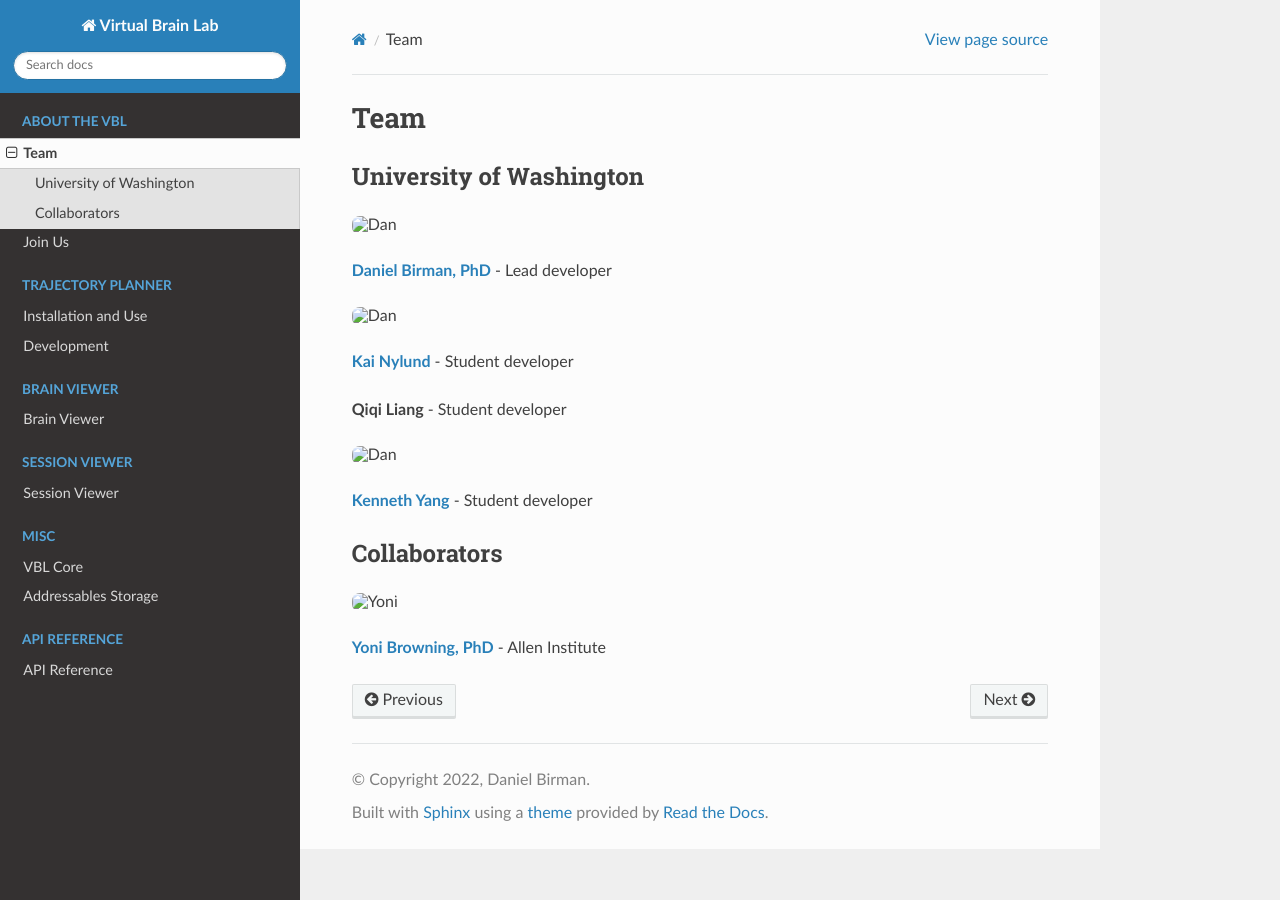
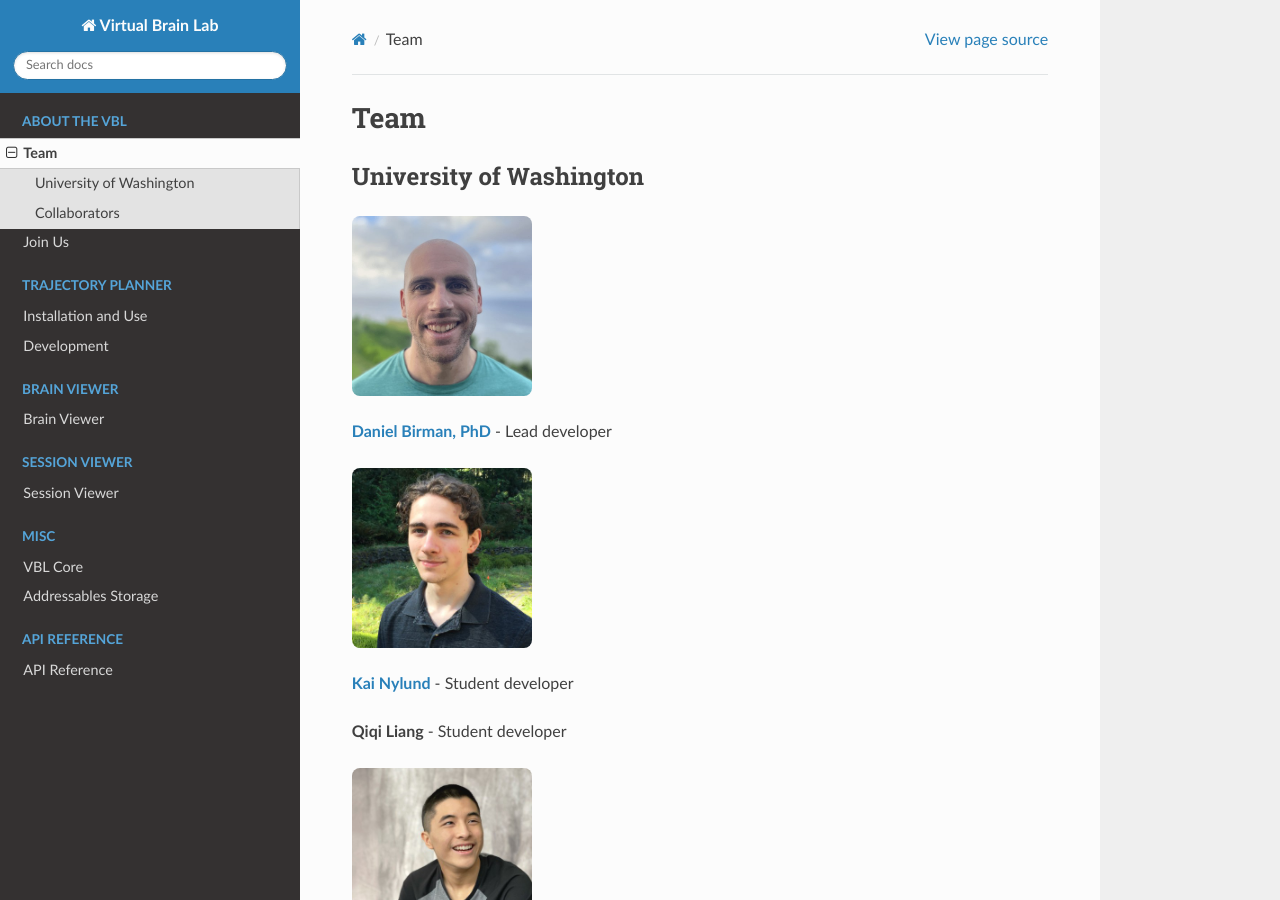
Before and after one commit to VirtualBrainLab/vbl-docs, a Sphinx documentation site: the page built from docs/source/01_about/team.md, in a window 1280 px wide and 900 px high. Built offline with Sphinx 7.4.7 and the Read the Docs theme 2.0.0, drawn with Linux system fonts in a browser that asks for light colours.

Commit message:
Fixing images

```diff
--- a/docs/source/01_about/team.md
+++ b/docs/source/01_about/team.md
@@ -3,18 +3,18 @@
 
 ## University of Washington
 
-<image src="_static/people/dan.jpg" alt="Dan" position="left" style="border-radius: 8px;width:20vh">
+<image src="../_static/people/dan.jpg" alt="Dan" position="left" style="border-radius: 8px;width:20vh">
 
 **[Daniel Birman, PhD](https://danbirman.com)** - Lead developer
 
 
-<image src="_static/people/kai.jpg" alt="Dan" position="left" style="border-radius: 8px;width:20vh">
+<image src="../_static/people/kai.jpg" alt="Kai" position="left" style="border-radius: 8px;width:20vh">
 
 **[Kai Nylund](https://www.linkedin.com/in/kai-nylund-806443174/)** - Student developer
 
 **Qiqi Liang** - Student developer
 
-<image src="_static/people/kenneth.jpg" alt="Dan" position="left" style="border-radius: 8px;width:20vh">
+<image src="../_static/people/kenneth.jpg" alt="Kenneth" position="left" style="border-radius: 8px;width:20vh">
 
 **[Kenneth Yang](https://www.linkedin.com/in/kenneth-yang-816027219/)** - Student developer
 
@@ -23,6 +23,6 @@
 
 ## Collaborators
 
-<image src="_static/people/yoni.jpg" alt="Yoni" position="left" style="border-radius: 8px;width:20vh">
+<image src="../_static/people/yoni.jpg" alt="Yoni" position="left" style="border-radius: 8px;width:20vh">
 
 **[Yoni Browning, PhD](https://www.representations.space/)** - Allen Institute
```
Also changed, not shown: 4 other files.
